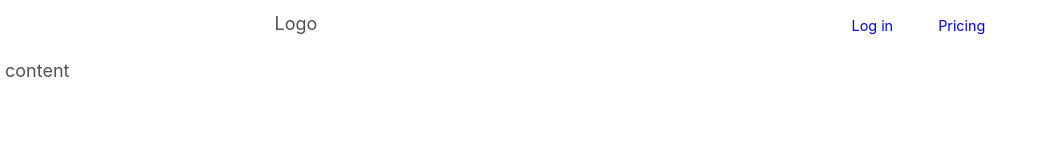
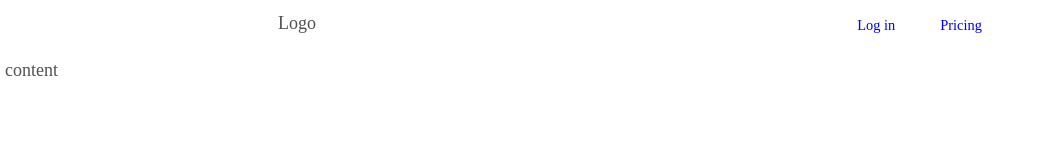
Before and after one commit to OrenKotSalomon/BarberShop, a React (Create React App) app in the folder frontend/: page / in a window 1280 px wide. Shown: the top 160 px of the page, without its empty margins (0-1043 px from the left). Built offline with nearby package versions, Linux system fonts and the light colour scheme.

Commit message:
Removed unnecessary files

```diff
--- a/frontend/src/App.css
+++ /dev/null
@@ -1,38 +0,0 @@
-.App {
-  text-align: center;
-}
-
-.App-logo {
-  height: 40vmin;
-  pointer-events: none;
-}
-
-@media (prefers-reduced-motion: no-preference) {
-  .App-logo {
-    animation: App-logo-spin infinite 20s linear;
-  }
-}
-
-.App-header {
-  background-color: #282c34;
-  min-height: 100vh;
-  display: flex;
-  flex-direction: column;
-  align-items: center;
-  justify-content: center;
-  font-size: calc(10px + 2vmin);
-  color: white;
-}
-
-.App-link {
-  color: #61dafb;
-}
-
-@keyframes App-logo-spin {
-  from {
-    transform: rotate(0deg);
-  }
-  to {
-    transform: rotate(360deg);
-  }
-}
--- a/frontend/src/index.css
+++ /dev/null
@@ -1,13 +0,0 @@
-body {
-  margin: 0;
-  font-family: -apple-system, BlinkMacSystemFont, 'Segoe UI', 'Roboto', 'Oxygen',
-    'Ubuntu', 'Cantarell', 'Fira Sans', 'Droid Sans', 'Helvetica Neue',
-    sans-serif;
-  -webkit-font-smoothing: antialiased;
-  -moz-osx-font-smoothing: grayscale;
-}
-
-code {
-  font-family: source-code-pro, Menlo, Monaco, Consolas, 'Courier New',
-    monospace;
-}
--- a/frontend/src/index.tsx
+++ b/frontend/src/index.tsx
@@ -1,6 +1,5 @@
 import React from 'react';
 import ReactDOM from 'react-dom/client';
-import './index.css';
 import App from './root-cmp';
 import reportWebVitals from './reportWebVitals';
 import { BrowserRouter as Router } from 'react-router-dom';
```
Also changed, not shown: frontend/src/setupTests.ts (deleted, +0 -5 lines), 1 other file (tests, documents, lock files or other folders).
